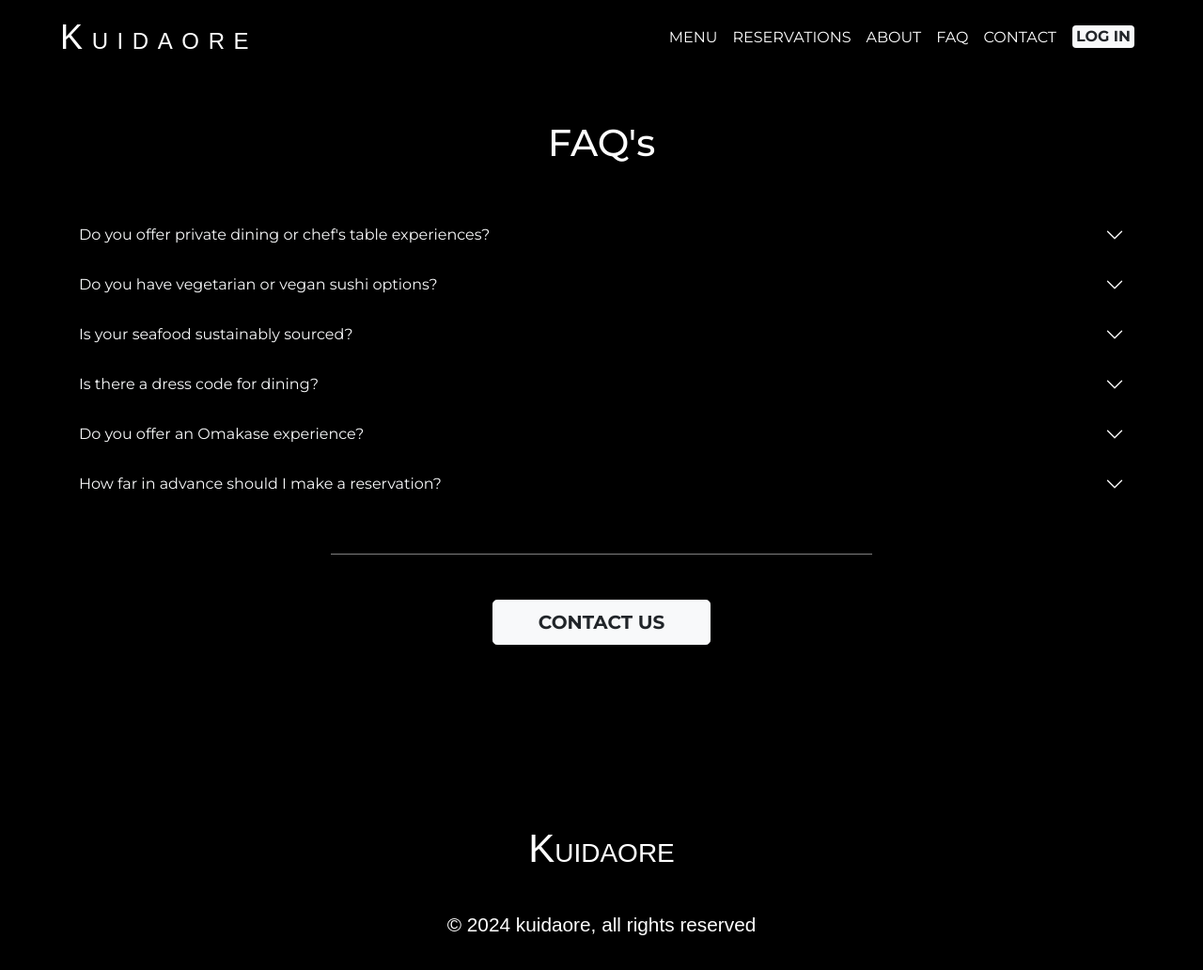
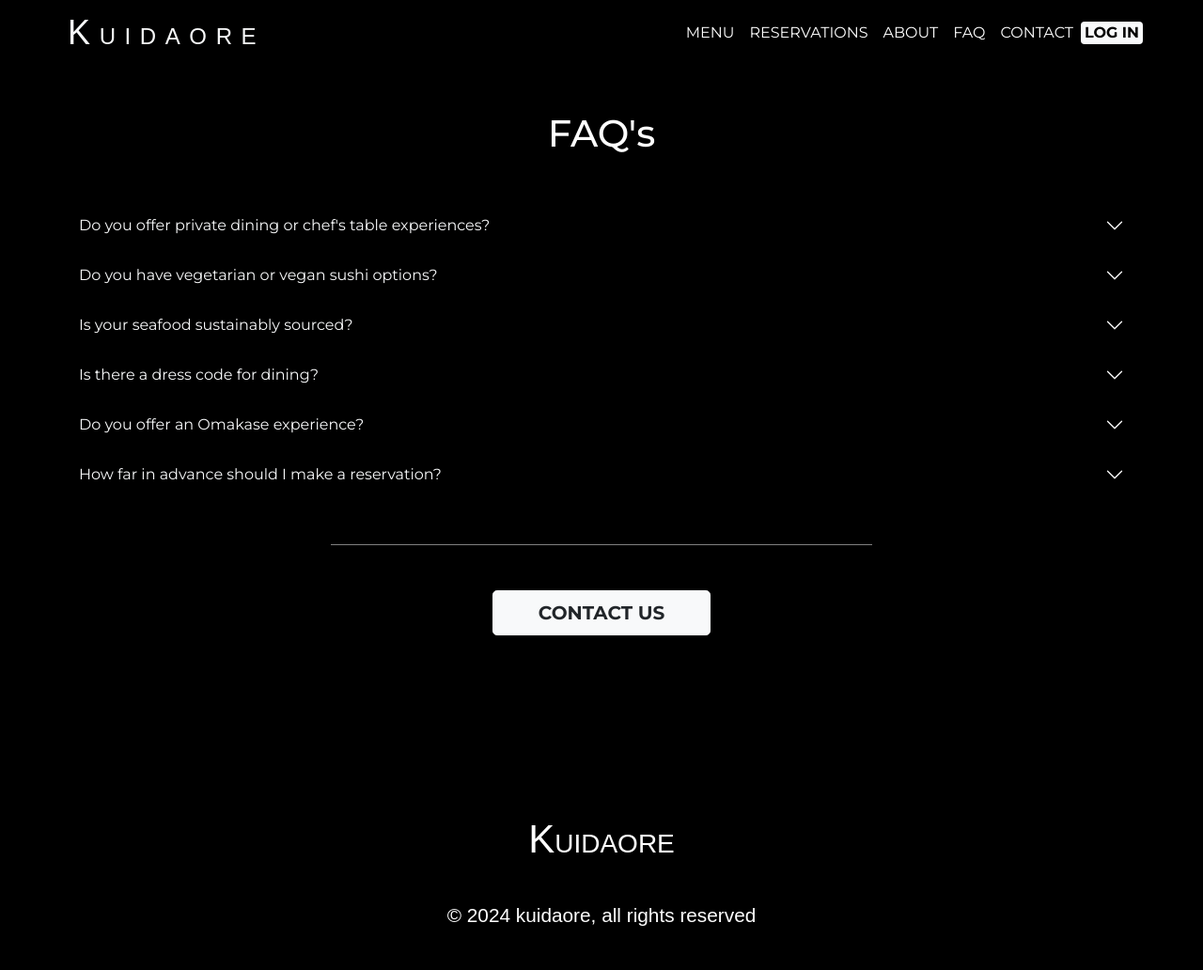
Before and after one commit to cjphawes/restaurant-booking-system, a Django app: page /faq/ in a window 1280 px wide. Shown: the whole page at 94% size. After the commit the page ends 985 px from the top, so only its background shows below. Run offline with Django 4.2, Linux system fonts and the light colour scheme; some libraries are stand-ins or nearby versions; some web fonts are replaced.

Commit message:
feat:add css classes for styling

```diff
--- a/templates/base.html
+++ b/templates/base.html
@@ -25,12 +25,12 @@
 <body>
   <header>
     <nav class="navbar navbar-expand-lg navbar-dark">
-      <a class="navbar-brand title-text-size jacques-francois-regular" href="{% url 'home' %}"><span class="jacques-francois-shadow-regular">K</span>UIDAORE</a>
+      <a class="title-text-size jacques-francois-regular ps-2 text-light text-decoration-none" href="{% url 'home' %}"><span class="jacques-francois-shadow-regular">K</span>UIDAORE</a>
       <button class="navbar-toggler" type="button" data-bs-toggle="collapse" data-bs-target="#navbarNavAltMarkup" aria-controls="navbarNavAltMarkup" aria-expanded="false" aria-label="Toggle navigation">
         <span class="navbar-toggler-icon"></span>
       </button>
 
-      <div class="collapse navbar-collapse justify-content-end mq-navbar-container" id="navbarNavAltMarkup">
+      <div class="collapse navbar-collapse justify-content-end" id="navbarNavAltMarkup">
         <div class="navbar-nav fs-6">
           <a class="nav-link" href="{% url 'menu' %}">MENU</a>
           <a class="nav-link" href="{% url 'reservation' %}">RESERVATIONS</a>
@@ -38,9 +38,9 @@
           <a class="nav-link" href="{% url 'faq' %}">FAQ</a>
           <a class="nav-link" href="{% url 'contact' %}">CONTACT</a>
           {% if user.is_authenticated %}
-          <button type="button" class="btn px-2 d-flex justify-content-start" data-bs-toggle="modal" data-bs-target="#accountModal"><span class="bg-secondary text-dark rounded p-1 py-0"><strong>LOG OUT</strong></span></button>
+          <button type="button" class="d-flex align-items-center justify-content-start px-1 my-auto me-auto rounded border-0 text-dark bg-secondary" data-bs-toggle="modal" data-bs-target="#accountModal"><span><strong>LOG OUT</strong></span></button>
           {% else %}
-          <button type="button" class="btn px-2 d-flex justify-content-start " data-bs-toggle="modal" data-bs-target="#accountModal"><span class="bg-light p-1 rounded py-0"><strong>LOG IN</strong></span></button>
+          <button type="button" class="d-flex align-items-center justify-content-start px-1 my-auto me-auto rounded border-0 bg-light" data-bs-toggle="modal" data-bs-target="#accountModal"><span><strong>LOG IN</strong></span></button>
           {% endif %}
         </div>
       </div>
@@ -96,11 +96,10 @@
 
   <footer class="flex-display navbar-text-size">
     <h3 class="jacques-francois-regular"><span class="jacques-francois-shadow-regular">K</span>UIDAORE</h3>
-    <p class="margin-top jacques-francois-regular">&copy; 2024 kuidaore, all rights reserved</p>
+    <p class="margin-top jacques-francois-regular text-center">&copy; 2024 kuidaore, all rights reserved</p>
   </footer>
     <!-- Bootstrap 5 JS Script -->
     <script src="https://cdn.jsdelivr.net/npm/bootstrap@5.0.2/dist/js/bootstrap.bundle.min.js" integrity="sha384-MrcW6ZMFYlzcLA8Nl+NtUVF0sA7MsXsP1UyJoMp4YLEuNSfAP+JcXn/tWtIaxVXM" crossorigin="anonymous"></script>
     <script src="{% static 'js/alerts.js' %}"></script>
-    <script src="{% static 'js/authentication.js' %}"></script>
 </body>
 </html>
```
